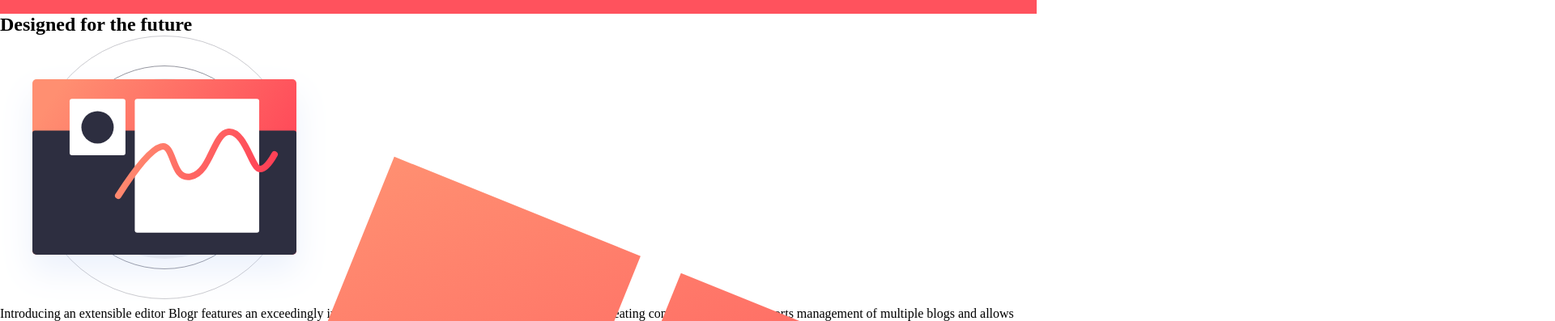
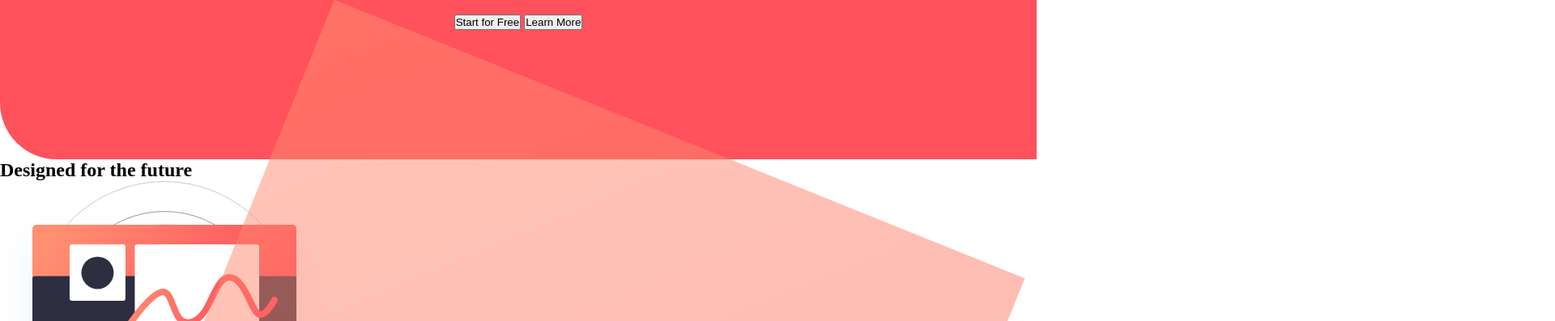
Before and after one commit to Olagunju9148/blogr-landing-page-main, a plain HTML site: page index.html in a window 1280 px wide. Shown: the part 219-616 px from the top of the page at 81% size, 1920 px wide, since content can reach past the window. Drawn offline with Linux system fonts and the light colour scheme; a script that the page names is missing.

Commit message:
initiail commit

```diff
--- a/style.css
+++ b/style.css
@@ -30,6 +30,8 @@ header {
     padding: 20px;
     text-align: center;
     color: hsl(0, 0%, 100%);
+    position: relative;
+    border-bottom-left-radius: 70px;
 }
 
 .logo {
@@ -76,12 +78,23 @@ nav ul li {
     font-weight: 300;
     justify-content: center;
     padding: 80px 20px 0 20px;
-    position: relative;
+
 }
 
-.bg-pattern {
+.cta-btn {
+    padding: 40px 0 140px 0;
+}
+
+.bg-pattern img {
     position: absolute;
-    /* top: 10%; */
+    width: 170%;
+    top: -80%;
+    left: -70%;
+    opacity: 50%;
+    width: 290%;
+    /* border-image-slice: 20px; */
+
+
 
 }
 
```
